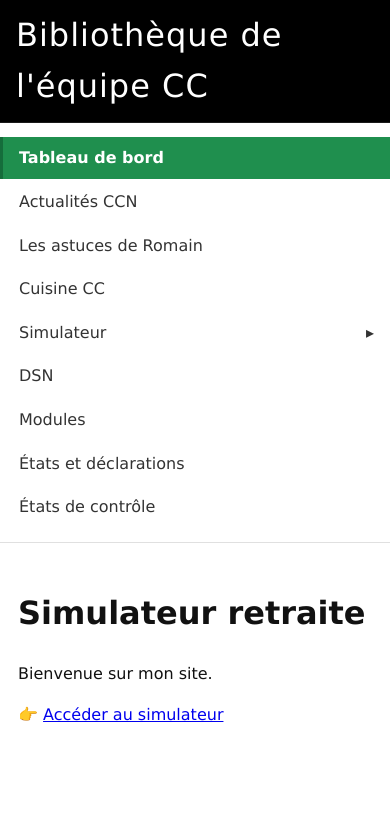
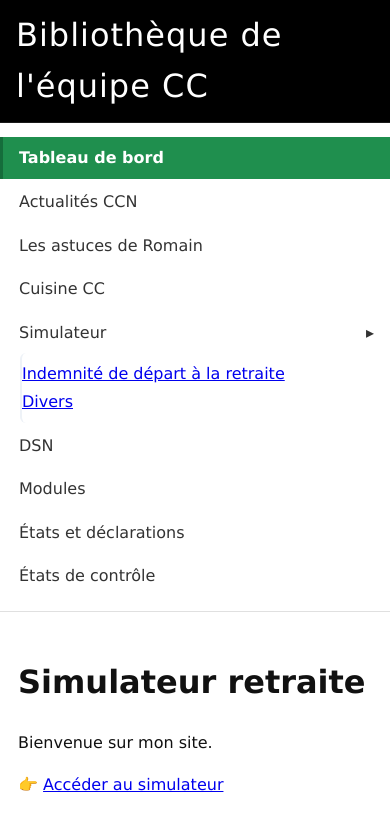
Before and after one commit to Romain-Borie/bibliotheque_CC.com, a Jekyll site: the page built from index.md, in a window 390 px wide and 900 px high. Shown: the top 831 px of the window. Built offline with Jekyll 4.4.1, drawn with Linux system fonts in a browser that asks for light colours.

Commit message:
Update default.html

```diff
--- a/_layouts/default.html
+++ b/_layouts/default.html
@@ -43,6 +43,45 @@
       aside.sidebar { width:100%; border-right:0; border-bottom:1px solid #e0e0e0; height:auto; position:static; }
       .flyout { position:static; left:auto; top:auto; border:0; box-shadow:none; border-left:2px solid #eef2f7; margin-left:20px; }
     }
+    /* Parent du flyout */
+li.has-flyout { position: relative !important; }
+
+/* Sous-menu caché par défaut, affiché quand .open est présent */
+li.has-flyout > ul.flyout {
+  position: absolute !important;
+  top: 0 !important;
+  left: calc(100% - 2px) !important; /* à droite, collé */
+  min-width: 260px !important;
+  background: #fff !important;
+  border: 1px solid #e0e0e0 !important;
+  border-radius: 6px !important;
+  box-shadow: 0 6px 18px rgba(0,0,0,.12) !important;
+  margin: 0 !important;
+  padding: 6px 0 !important;
+  list-style: none !important;
+  display: none !important;
+  z-index: 9999 !important; /* par-dessus tout */
+}
+
+/* OUVERTURE au clic (classe .open sur le <li>) */
+li.has-flyout.open > ul.flyout { display: block !important; }
+
+/* Sécurité anti-clipping sur les conteneurs fréquents des thèmes Jekyll */
+nav, aside, .sidebar, .site-nav, .nav, .menu { overflow: visible !important; }
+
+/* Mobile : replier sous l'item */
+@media (max-width: 700px) {
+  li.has-flyout > ul.flyout {
+    position: static !important;
+    left: auto !important;
+    top: auto !important;
+    border: 0 !important;
+    box-shadow: none !important;
+    border-left: 2px solid #eef2f7 !important;
+    margin-left: 20px !important;
+    display: block !important; /* visible au clic et plus pratique au doigt */
+  }
+}
   </style>
 </head>
 <body>
@@ -67,16 +106,15 @@
         </li>
 
         <!-- ITEM AVEC FLYOUT AU CLIC -->
+
 <li class="has-flyout">
-          <button class="group-trigger" aria-haspopup="true" aria-expanded="false" type="button">
-            <span>Simulateur</span>
-            <span class="chevron" aria-hidden="true">▸</span>
-          </button>
-          <ul class="flyout" role="menu" aria-label="Sous-menu Simulateur">
-            <li role="none"><a class="sc-fqkvVR dMxrQl {% if page.url contains '/simulateur/retraite/' %}active{% endif %}" href="{{ '/simulateur/retraite/' | relative_url }}" role="menuitem" {% if page.url contains '/simulateur/retraite/' %}aria-current="page"{% endif %}>Indemnité de départ à la retraite</a></li>
-            <li role="none"><a class="sc-fqkvVR dMxrQl {% if page.url contains '/simulateur/divers/' %}active{% endif %}" href="{{ '/simulateur/divers/' | relative_url }}" role="menuitem" {% if page.url contains '/simulateur/divers/' %}aria-current="page"{% endif %}>Divers</a></li>
+  <button class="group-trigger" aria-haspopup="true" aria-expanded="false" type="button">Simulateur<span class="chevron">▸</span></button>
+  <ul class="flyout" role="menu">
+    <li role="none"><a href="/simulateur/retraite/">Indemnité de départ à la retraite</a></li>
+    <li role="none"><a href="/simulateur/divers/">Divers</a></li>
   </ul>
 </li>
+
         <!-- /ITEM AVEC FLYOUT AU CLIC -->
 
         <li>
```
Also changed, not shown: other parts of _layouts/default.html (+10 -5 lines). Lines whose indentation alone changed are shown as unchanged.
